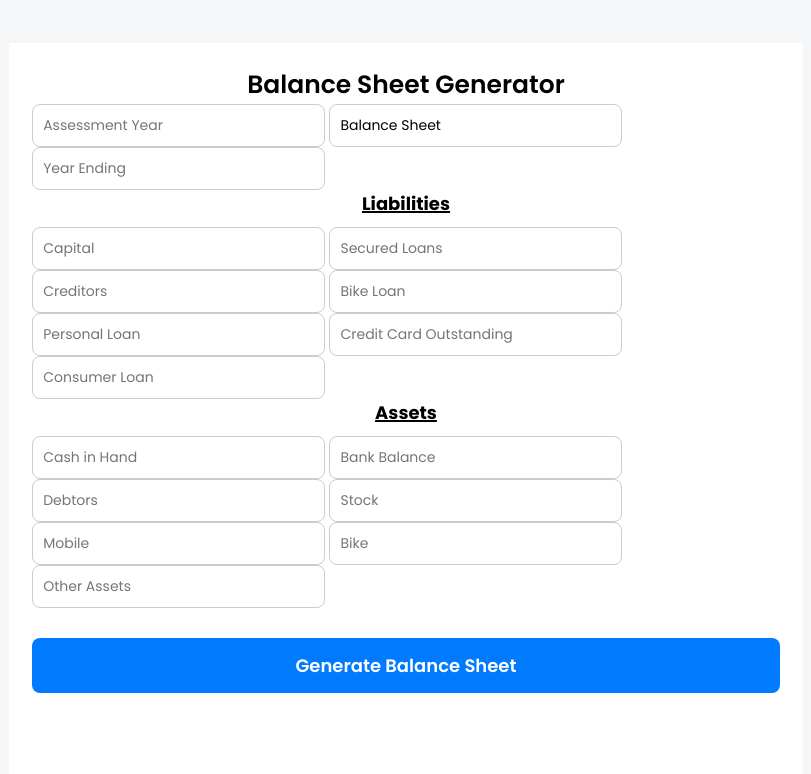
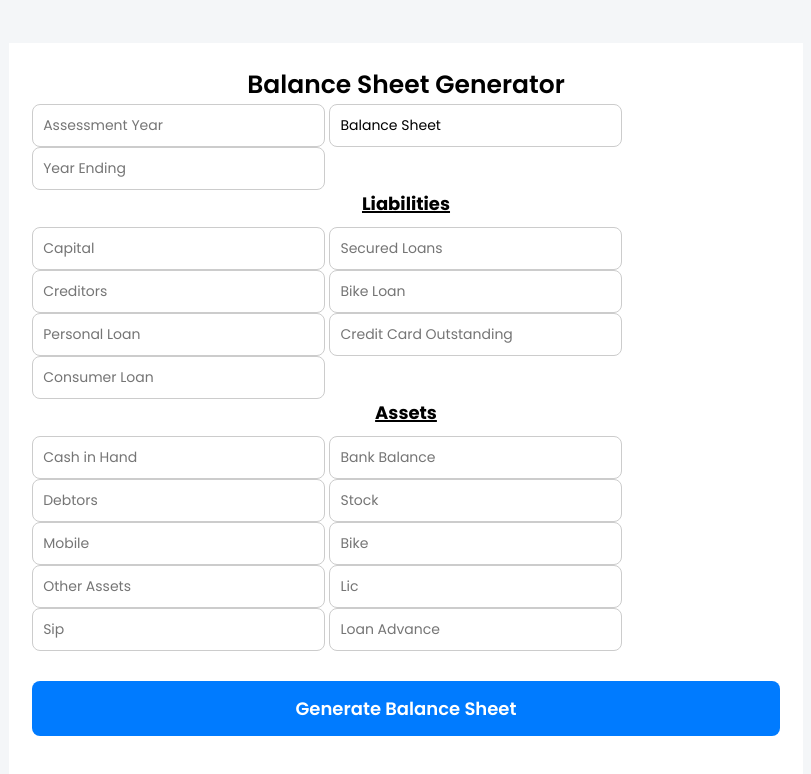
Before and after one commit to dks1990dks/ITRREPORT, a plain HTML site: page bl.html in a window 1280 px wide. Shown: the top 774 px of the page, without its empty margins (234-1045 px from the left). Drawn offline with Linux system fonts and the light colour scheme.

Commit message:
Update bl.html

```diff
--- a/bl.html
+++ b/bl.html
@@ -40,6 +40,10 @@
 <input type="number" id="mobile" placeholder="Mobile">
 <input type="number" id="bike" placeholder="Bike">
 <input type="number" id="other-assets" placeholder="Other Assets">
+    <input type="number" id="lic" placeholder="Lic">
+    <input type="number" id="sip" placeholder="Sip">
+    <input type="number" id="loan-advance" placeholder="Loan Advance">
+
 
     <button id="GenerateBalanceSheet">Generate Balance Sheet</button>
   </div>
```
